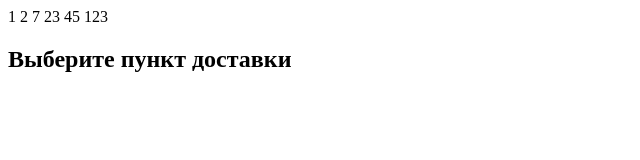
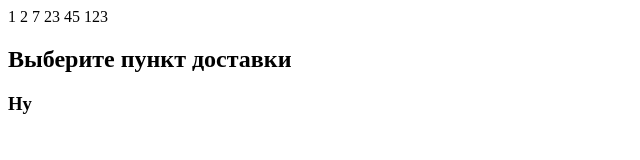
Before and after one commit to michaelshapovalov/special-app, a plain HTML site: page index.html in a window 1280 px wide. Shown: the full height of the page, 0-640 px from the left. Drawn offline with Linux system fonts and the light colour scheme.

Commit message:
nu added

```diff
--- a/index.html
+++ b/index.html
@@ -5,3 +5,4 @@
 45
 123
 <h2>Выберите пункт доставки</h2>
+<h3>Ну</h3>
```
